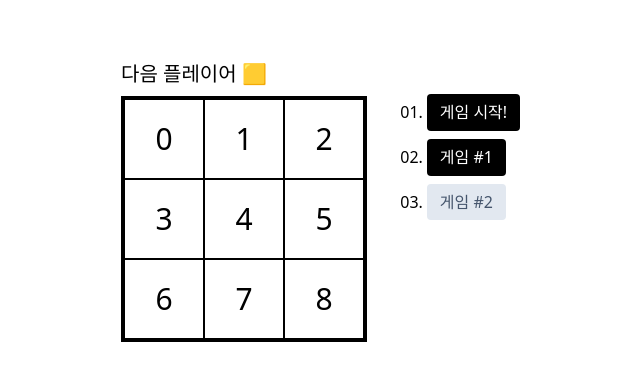
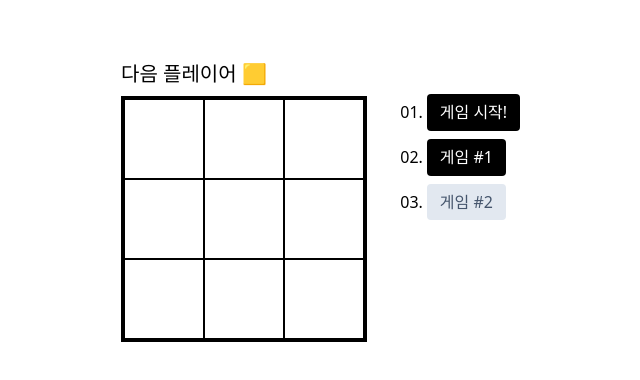
Before and after one commit to minji-kim0524/likelion-14th-react, a React (Vite) app in the folder 24-tic-tac-toe/: page / in a window 1280 px wide. Shown: the top 380 px of the page, without its empty margins (316-956 px from the left). Built offline with nearby package versions, Linux system fonts and the light colour scheme; a web font is replaced by a local one.

Commit message:
learn. 틱택토 게임 구현 2. - 비활성 상태의 접근성 - aria-disabled - 리액트가 할 수 없는 일들 - 탈출구 방식 사용

```diff
--- /dev/null
+++ b/24-tic-tac-toe/src/components/tic-tac-toe/constants.js
@@ -0,0 +1,11 @@
+export const GRID = {
+  ROWS: 3,
+  COLS: 3,
+}
+
+export const PLAYER = {
+  ONE: '⚫️',
+  TWO: '🟨',
+}
+
+export const INITIAL_SQUARES = Array(GRID.ROWS * GRID.COLS).fill(null) // [null x 9]
--- a/24-tic-tac-toe/src/components/tic-tac-toe/index.jsx
+++ b/24-tic-tac-toe/src/components/tic-tac-toe/index.jsx
@@ -1,3 +1,5 @@
+import { useState } from 'react'
+import { GRID, INITIAL_SQUARES, PLAYER } from './constants'
 import './style.css'
 
 export default function TicTacToe() {
@@ -9,13 +11,7 @@ export default function TicTacToe() {
   )
 }
 
-// 게임 상수
-const PLAYER = {
-  ONE: '⚫️',
-  TWO: '🟨',
-}
-
-const INITIAL_SQUARES = Array(9).fill(null)
+// --------------------------------------------------------------------------
 
 function Board() {
   return (
@@ -35,32 +31,69 @@ function Status() {
 }
 
 function Squares() {
-  const squares = [...INITIAL_SQUARES]
+  // 게임 상태 설정
+  // 게임 보드를 구성하는 사각형을 관리하는 상태
+  const [squares, setSquares] = useState(INITIAL_SQUARES)
+  // 게임 진행하는 순서 상태
+  const [gameIndex, setGameIndex] = useState(0)
+
+  // 게임 진행되는 순서(상태)에 의존하는 데이터(상태)
+  // 파생된 상태(React: derived state / Vue: computed property)
+  const nextPlayer = gameIndex % 2 === 0 ? PLAYER.ONE : PLAYER.TWO
+
+  // 부수 효과
+  // - 이벤트 핸들러 (handle*)
+  // - 이펙트 훅 (useEffect)
+  const playGame = (squareIndex, e) => {
+    // 접근성 (리액트 처리 못함)
+    if (e.target.getAttribute('aria-disabled') === 'true') return
+
+    // 사용자가 게임을 진행하면 인덱스가 변경
+    const nextGameIndex = gameIndex + 1
+    setGameIndex(nextGameIndex)
+
+    // 사용자가 클릭한 사각형(인덱스)에 nextPlayer를 설정
+    // ['⚫️', null, '🟨', ..., null]
+    const nextSquares = squares.map((square, index) =>
+      index === squareIndex ? nextPlayer : square
+    )
+
+    setSquares(nextSquares)
+  }
 
   return (
     <div
       className="Squares"
       role="grid"
       aria-label="틱택토 게임판"
-      aria-rowcount={3}
-      aria-colcount={3}
+      aria-rowcount={GRID.ROWS}
+      aria-colcount={GRID.COLS}
     >
       {squares.map((square, index) => {
-        return <SquareButton key={index}>{index}</SquareButton>
+        return (
+          <SquareButton key={index} index={index} onPlay={playGame}>
+            {square}
+          </SquareButton>
+        )
       })}
     </div>
   )
 }
 
-function SquareButton({ children }) {
+function SquareButton({ children, index, onPlay }) {
+  const isEmpty = !children
+  const isDisabled = !isEmpty
+  const label = `${index + 1}번째 칸, ${isEmpty ? '비어 있음' : children}`
+
   return (
     <button
       role="gridcell"
-      aria-rowindex={1}
-      aria-colindex={1}
       className="Square"
-      aria-label="첫 번째 칸, 비어 있음"
-      disabled={false}
+      aria-disabled={isDisabled}
+      aria-rowindex={Math.floor(index / GRID.ROWS) + 1}
+      aria-colindex={(index % GRID.COLS) + 1}
+      aria-label={label}
+      onClick={(e) => onPlay(index, e)}
     >
       {children}
     </button>
--- a/24-tic-tac-toe/src/components/tic-tac-toe/style.css
+++ b/24-tic-tac-toe/src/components/tic-tac-toe/style.css
@@ -17,7 +17,7 @@
 
 .Square {
   @apply relative;
-  @apply cursor-pointer disabled:cursor-not-allowed;
+  @apply cursor-pointer;
   @apply flex items-center justify-center;
   @apply size-20 p-0;
   @apply bg-white text-3xl text-black;
@@ -25,6 +25,10 @@
   @apply focus:z-50 focus:outline-0 focus:bg-slate-100;
   @apply focus-visible:outline-3 outline-black -outline-offset-3;
   @apply transition-colors duration-400 ease-out;
+
+  &[aria-disabled='true'] {
+    @apply cursor-not-allowed;
+  }
 }
 
 .History {
```
